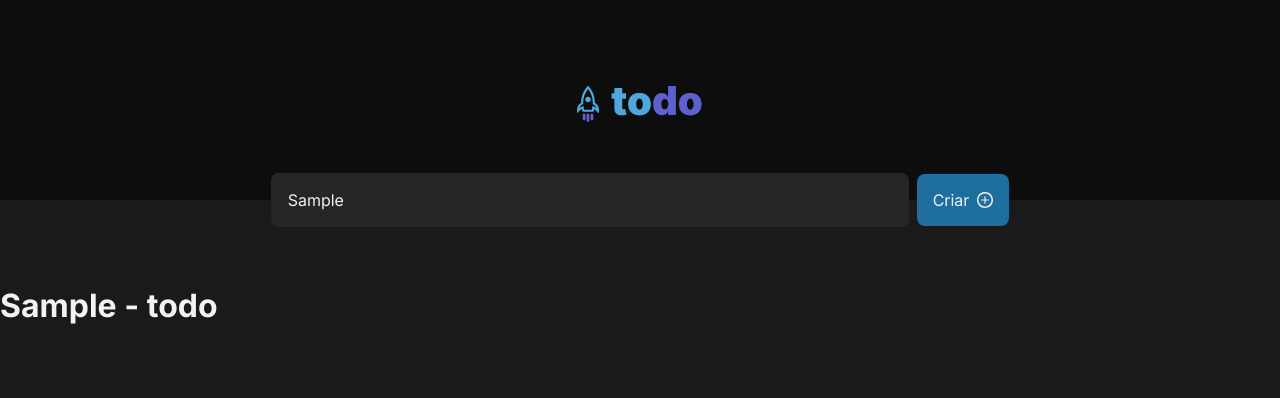
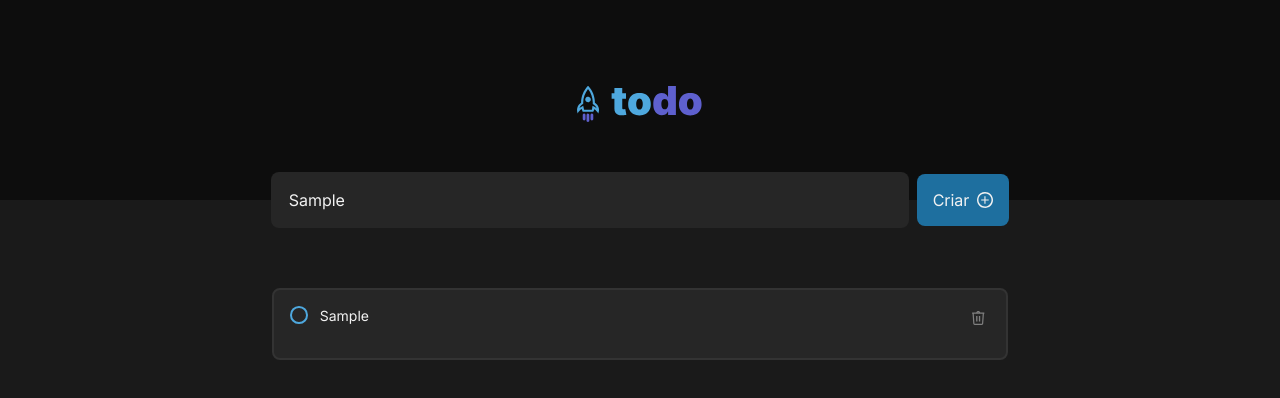
Before and after one commit to ReinaldoCS/todo-list, a React (Vite) app: page / in a window 1280 px wide. Both pictures are taken after typing "Sample" into the empty fields and a click on the button "Criar". Shown: the top 398 px of the page. Built offline with nearby package versions, Linux system fonts and the light colour scheme.

Commit message:
feature: criando lista de tarefas

```diff
--- a/src/App.tsx
+++ b/src/App.tsx
@@ -3,6 +3,8 @@ import { v4 as uuidv4 } from "uuid";
 
 import { Header } from "./Components/Header";
 import { NewTask } from "./Components/NewTask";
+import { Task } from "./Components/Task";
+import { TaskList } from "./Components/TaskList";
 
 interface Task {
   id: string;
@@ -30,6 +32,21 @@ function App() {
     setNewTaskInputValue(event.target.value);
   }
 
+  function handleOnDeleteTask(id: string) {
+    setTaskList(taskList.filter((task) => task.id !== id));
+  }
+
+  function handleOnCheckTask(id: string) {
+    const newTaskList = taskList;
+
+    const taskIndex = newTaskList.findIndex((task) => task.id === id);
+
+    newTaskList[taskIndex].status =
+      newTaskList[taskIndex].status === "todo" ? "done" : "todo";
+
+    setTaskList(newTaskList);
+  }
+
   return (
     <div className="App">
       <Header />
@@ -38,13 +55,17 @@ function App() {
         inputValue={newTaskInputValue}
         onChangeInput={handleNewTaskInputChange}
       />
-      <h1>
-        {taskList.map((item) => (
-          <p key={item.id}>
-            {item.content} - {item.status}
-          </p>
+      <TaskList>
+        {taskList.map((task) => (
+          <Task
+            key={task.id}
+            id={task.id}
+            container={task.content}
+            onDeleteTask={handleOnDeleteTask}
+            onChange={handleOnCheckTask}
+          />
         ))}
-      </h1>
+      </TaskList>
     </div>
   );
 }
--- a/src/Components/NewTask.module.css
+++ b/src/Components/NewTask.module.css
@@ -23,13 +23,13 @@
   width: 100%;
   max-width: 638px;
 
-  border: 1px solid transparent;
+  border: 2px solid transparent;
   background-color: var(--gray-500);
 }
 
 .newTaskContainer > input:focus {
   outline: none !important;
-  border: 1px solid var(--purple-dark);
+  border: 2px solid var(--purple-dark);
 }
 
 .newTaskContainer > button[type="submit"] {
--- /dev/null
+++ b/src/Components/Task.module.css
@@ -0,0 +1,100 @@
+.taskContainer {
+  display: flex;
+  align-items: flex-start;
+  justify-content: center;
+  gap: 0.75rem;
+
+  min-height: 4.5rem;
+  padding: 1rem;
+
+  width: 100%;
+  max-width: 736px;
+  border-radius: 8px;
+  border: 2px solid var(--gray-400);
+
+  background-color: var(--gray-500);
+}
+
+.taskContainer + .taskContainer {
+  margin-top: 0.75rem;
+}
+
+.taskContainer > input[type="checkbox"] {
+  -webkit-appearance: none;
+  appearance: none;
+  background-color: transparent;
+  margin: 0;
+
+  cursor: pointer;
+
+  font: inherit;
+  width: 17.75px;
+  height: 17.75px;
+  border: 2px solid var(--blue);
+  border-radius: 50%;
+
+  display: grid;
+  place-content: center;
+
+  transition: 0.25s all ease-in-out;
+}
+
+.taskContainer > input[type="checkbox"]:hover {
+  border-color: var(--blue-dark);
+  background-color: rgb(30, 111, 159, 0.2);
+}
+
+.taskContainer > input[type="checkbox"]:checked {
+  background-color: var(--purple-dark);
+  border-color: var(--purple-dark);
+}
+
+.taskContainer > input[type="checkbox"]:checked:hover {
+  background-color: var(--purple);
+  border-color: var(--purple);
+}
+
+.taskContainer > input[type="checkbox"]::before {
+  content: "";
+  width: 17.75px;
+  height: 17.75px;
+  transform: scale(0);
+  clip-path: polygon(14% 44%, 0 65%, 50% 100%, 100% 16%, 80% 0%, 43% 62%);
+}
+
+.taskContainer > input[type="checkbox"]:checked::before {
+  transform: scale(0.4);
+  background-color: var(--gray-100);
+}
+
+.taskContainer > span {
+  font-size: 0.875rem;
+  line-height: 140%;
+  font-weight: 400;
+}
+
+.taskContainer > button[type="button"] {
+  margin-left: auto;
+  display: grid;
+  place-content: center;
+
+  border: 0;
+  border-radius: 4px;
+  background-color: transparent;
+
+  transition: 0.25s all ease-in-out;
+}
+
+.taskContainer > button[type="button"]:hover {
+  background-color: var(--gray-400);
+}
+
+.taskContainer > button[type="button"]:hover img {
+  filter: invert(54%) sepia(54%) saturate(3930%) hue-rotate(330deg)
+    brightness(99%) contrast(78%);
+}
+
+.textDone {
+  text-decoration: line-through;
+  color: var(--gray-300);
+}
--- /dev/null
+++ b/src/Components/Task.tsx
@@ -0,0 +1,38 @@
+import { useState } from "react";
+import trashImg from "../assets/trash.svg";
+
+import styled from "./Task.module.css";
+
+interface TaskProps {
+  id: string;
+  container: string;
+  onDeleteTask: (id: string) => void;
+  onChange: (id: string) => void;
+}
+
+export function Task({ container, onDeleteTask, onChange, id }: TaskProps) {
+  const [isChecked, setIsChecked] = useState(false);
+
+  function handleDeleteTask() {
+    onDeleteTask(id);
+  }
+
+  function handleOnChange() {
+    onChange(id);
+  }
+
+  return (
+    <div className={styled.taskContainer}>
+      <input
+        type="checkbox"
+        checked={isChecked}
+        onClick={() => setIsChecked(!isChecked)}
+        onChange={handleOnChange}
+      />
+      <span className={isChecked ? styled.textDone : ""}>{container}</span>
+      <button type="button" onClick={handleDeleteTask}>
+        <img src={trashImg} alt="lixeira" />
+      </button>
+    </div>
+  );
+}
--- /dev/null
+++ b/src/Components/TaskList.module.css
@@ -0,0 +1,8 @@
+.taskListContainer {
+  display: grid;
+  place-items: center;
+  wight: 100%;
+
+  padding-left: 1rem;
+  padding-right: 1rem;
+}
--- /dev/null
+++ b/src/Components/TaskList.tsx
@@ -0,0 +1,9 @@
+import styled from "./TaskList.module.css";
+
+interface TaskListProps {
+  children: React.ReactNode;
+}
+
+export function TaskList({ children }: TaskListProps) {
+  return <section className={styled.taskListContainer}>{children}</section>;
+}
--- a/src/global.css
+++ b/src/global.css
@@ -35,3 +35,7 @@ button {
   font-weight: 400;
   font-size: 1rem;
 }
+
+button {
+  cursor: pointer;
+}
```
Also changed, not shown: src/assets/trash.svg (added).
